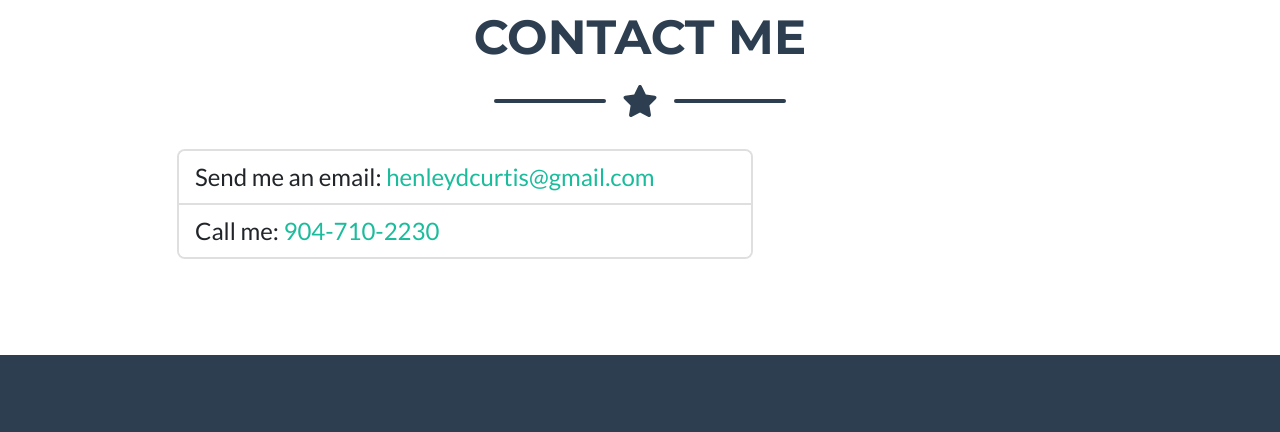
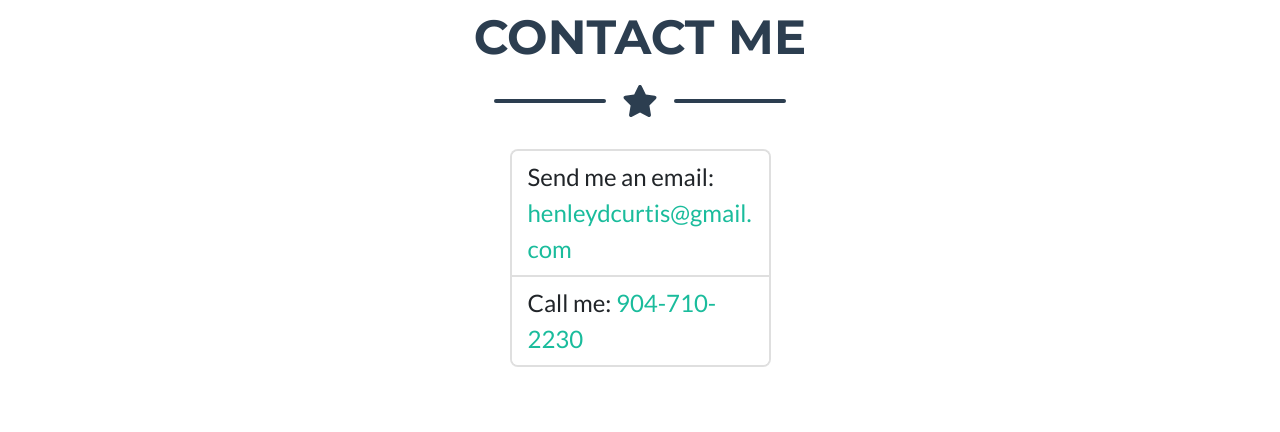
Before and after one commit to curtisdhenley/Bootstrap-portfolio, a plain HTML site: page index.html in a window 1280 px wide. Shown: the part 1951-2383 px from the top of the page. Drawn offline with nearby package versions, Linux system fonts and the light colour scheme.

Commit message:
somehow got contact info to center with magic

```diff
--- a/index.html
+++ b/index.html
@@ -157,7 +157,7 @@
                     <div class="divider-custom-line"></div>
                 </div>
                 <div class="row justify-content-center">
-                    <div class="col-lg-10">
+                    <div class="col-lg-3 d-flex justify-content-center">
                         <div class="card" style="width: 36rem;">
                             <ul class="list-group list-group-flush">
                               <li class="list-group-item" style="font-size: 1.5rem;">Send me an email: <a class="text-decoration-none" href="mailto:henleydcurtis@gmail.com" target="_blank">henleydcurtis@gmail.com</a></li>
```
